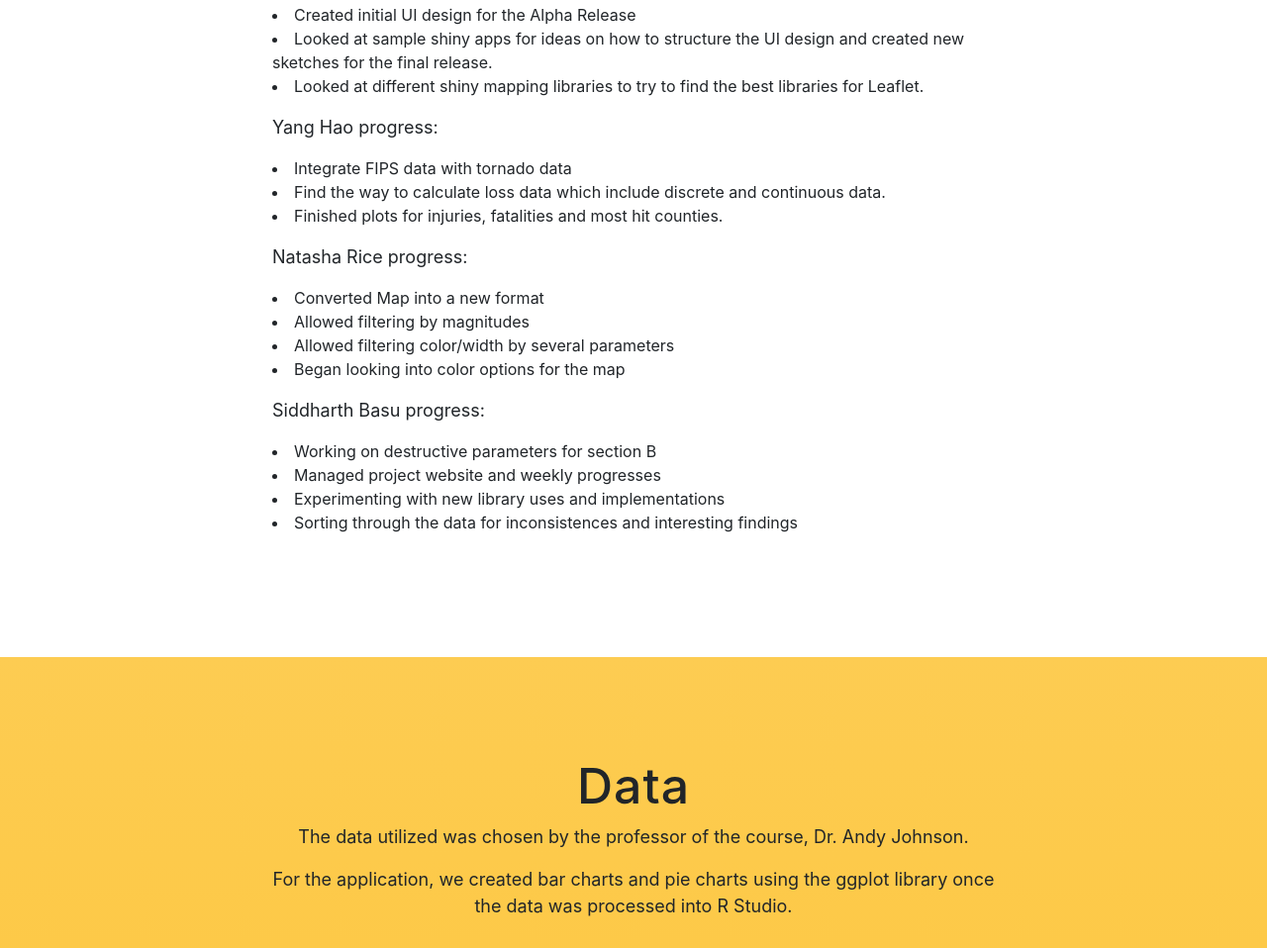
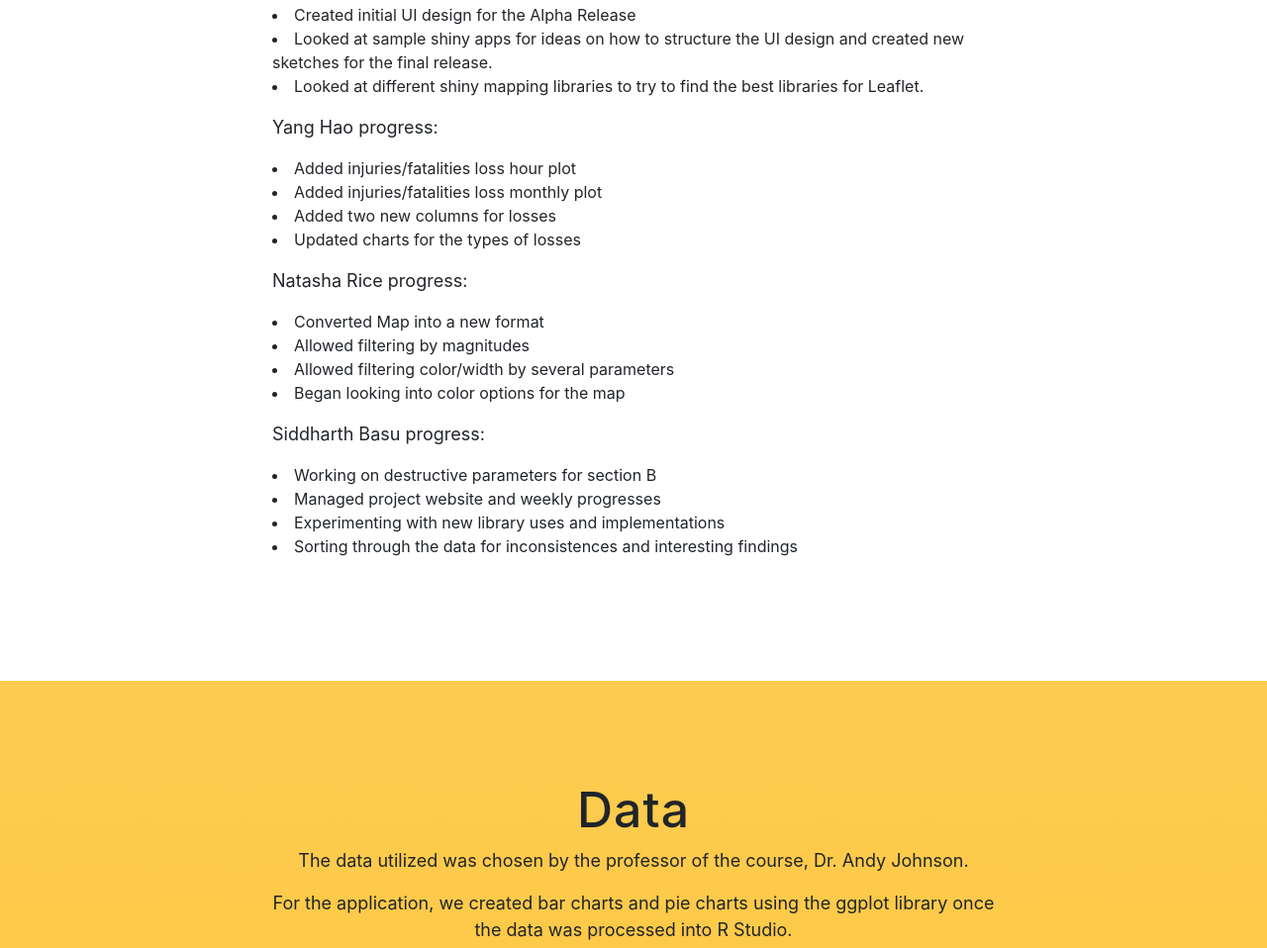
Before and after one commit to siddharth-basu/CS424_Project3_Website.io-, a website with bundled scripts: page index.html in a window 1280 px wide. Shown: the part 2154-3112 px from the top of the page at 99% size. Built offline with nearby package versions, Linux system fonts and the light colour scheme; a web font is replaced by a local one.

Commit message:
Yang's update

```diff
--- a/index.html
+++ b/index.html
@@ -149,9 +149,10 @@
               <li>Looked at different shiny mapping libraries to try to find the best libraries for Leaflet.</li>
             <p></p>
             <p>Yang Hao progress:
-                <li>Integrate FIPS data with tornado data</li>
-                <li>Find the way to calculate loss data which include discrete and continuous data.</li>
-                <li>Finished plots for injuries, fatalities and most hit counties.</li>
+                <li>Added injuries/fatalities loss hour plot</li>
+                <li>Added injuries/fatalities loss monthly plot</li>
+                <li>Added two new columns for losses</li>
+                <li>Updated charts for the types of losses</li>
              </p>
             <p>Natasha Rice progress: </p>
               <li>Converted Map into a new format</li>
```
